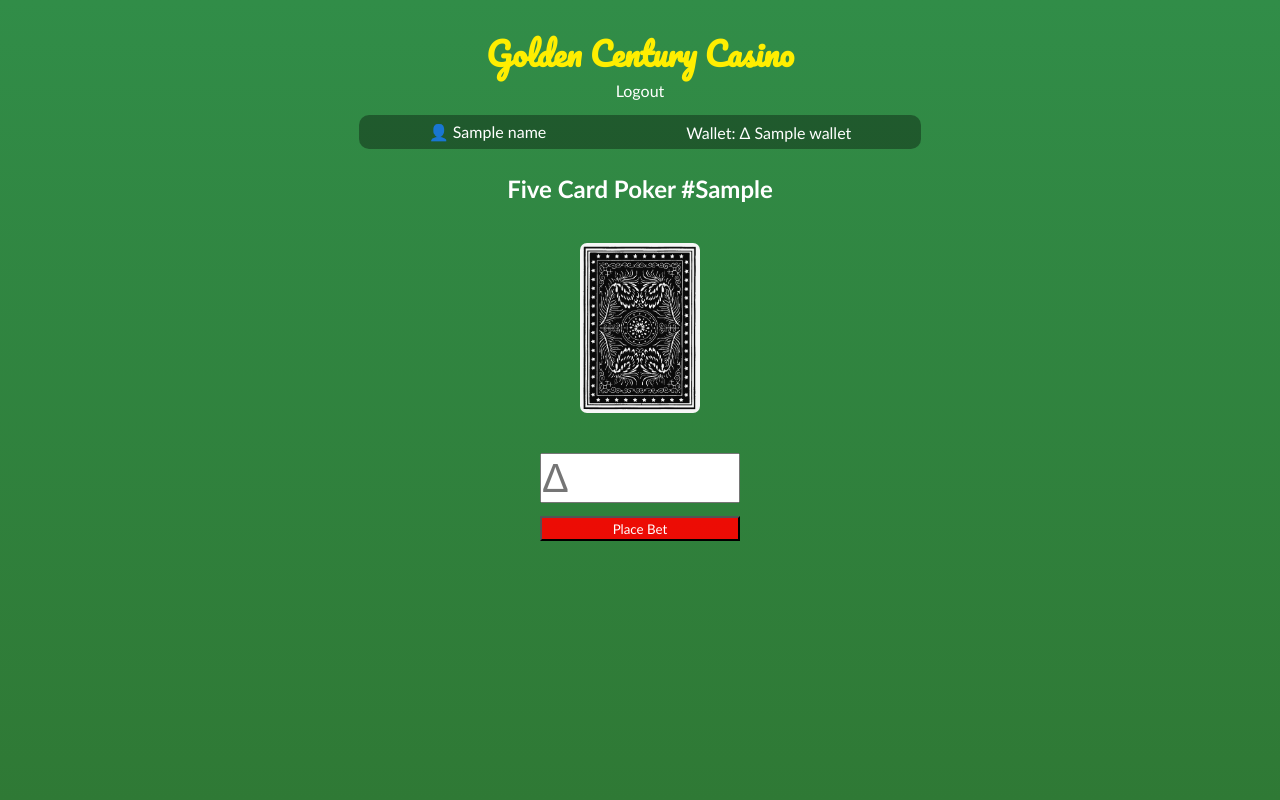
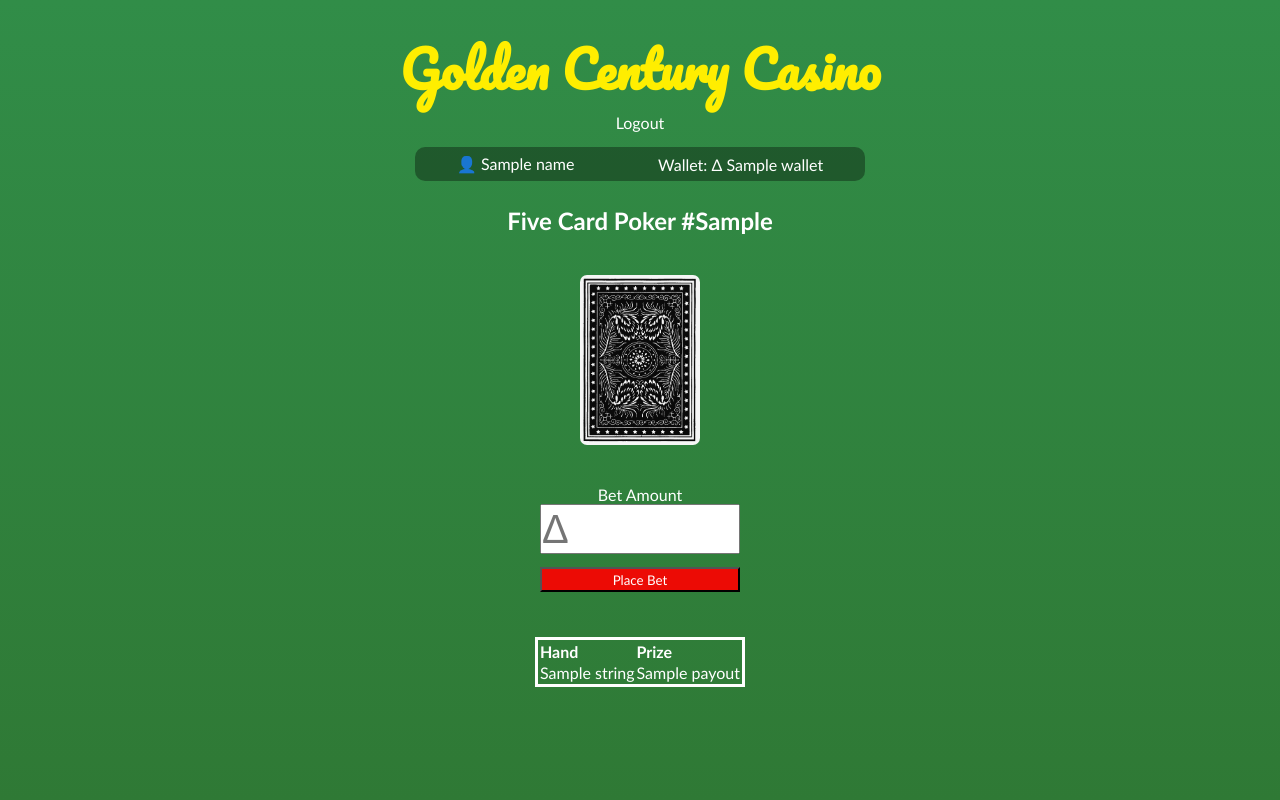
Before and after one commit to vjohndo/casino, a Flask app: template templates/bet.jinja in a window 1280 px wide. Run offline with Flask 2, Linux system fonts and the light colour scheme; the template is opened without the code that fills it: most values are stand-ins (such as "Sample title", 1, 10 or a date in 2020).

Commit message:
minor UI updates

```diff
--- a/app.py
+++ b/app.py
@@ -243,7 +243,8 @@ def poker_place_bet():
                                 name = player.name,
                                 enumerated_hand = enumerate(game.hand),
                                 wallet=player.wallet,
-                                game_instance = game.game_instance_id
+                                game_instance = game.game_instance_id,
+                                prize_items = game.prize_dict.items()
                     )
 
             # No active game? then create one.
--- a/static/style.css
+++ b/static/style.css
@@ -13,7 +13,7 @@ body {
     min-height: 100vh;
     color: white;
     margin: 0 auto;
-    width: 1000px;
+    width: 800px;
     text-align: center;
     font-family:'Trebuchet MS', 'Lucida Sans Unicode', 'Lucida Grande', 'Lucida Sans', Arial, sans-serif;
     transition: margin 1s;
@@ -26,6 +26,10 @@ a {
 
 h3 {
     padding-top: 20px;
+}
+
+h1 {
+    font-size: 50px;
 }
 
 li {
@@ -64,6 +68,10 @@ header {
 
 #display_blackjack {
     justify-content: center;
+}
+
+.hiddenGap {
+    width: 10px;
 }
 
 .users {
--- a/templates/bet.jinja
+++ b/templates/bet.jinja
@@ -11,8 +11,22 @@
 
     <form action="/play_game" method="POST">
         <div class="betControls">
+            Bet Amount
             <input class='betInput' type='number' name='bet_value' value='{{ session['bet_amount'] }} min='1' placeholder='Δ'>
             <input class='betButton' type='submit' name='bet_buttom' value='Place Bet'>
         </div>
     </form>
+
+    <table>
+    <tr>
+        <th>Hand</th>
+        <th>Prize</th>
+    </tr>
+    {% for string,payout in prize_items %}
+    <tr>
+        <td>{{string}}</td>
+        <td>{{payout}}</td>
+    </tr>
+    {% endfor %}
+    </table>
 {% endblock content %}
--- a/templates/bet_blackjack.jinja
+++ b/templates/bet_blackjack.jinja
@@ -4,13 +4,16 @@
     <h2> Blackjack #{{game_instance}}</h2>
 
     <div id='display_blackjack'>
+        <div class="hiddenGap"></div>
     {% for i in enumerated_hand %}
         <img class='hiddenCard' src="{{url_for('static', filename = 'cardbackblack.png')}}">
+        <div class="hiddenGap"></div>
     {% endfor %}
     </div>
 
     <form action="/play_game_blackjack" method="POST">
         <div class="betControls">
+            Bet Amount
             <input class='betInput' type='number' name='bet_value' value='{{ session['bet_amount'] }} min='1' placeholder='Δ'>
             <input class='betButton' type='submit' name='bet_buttom' value='Place Bet'>
         </div>
```
